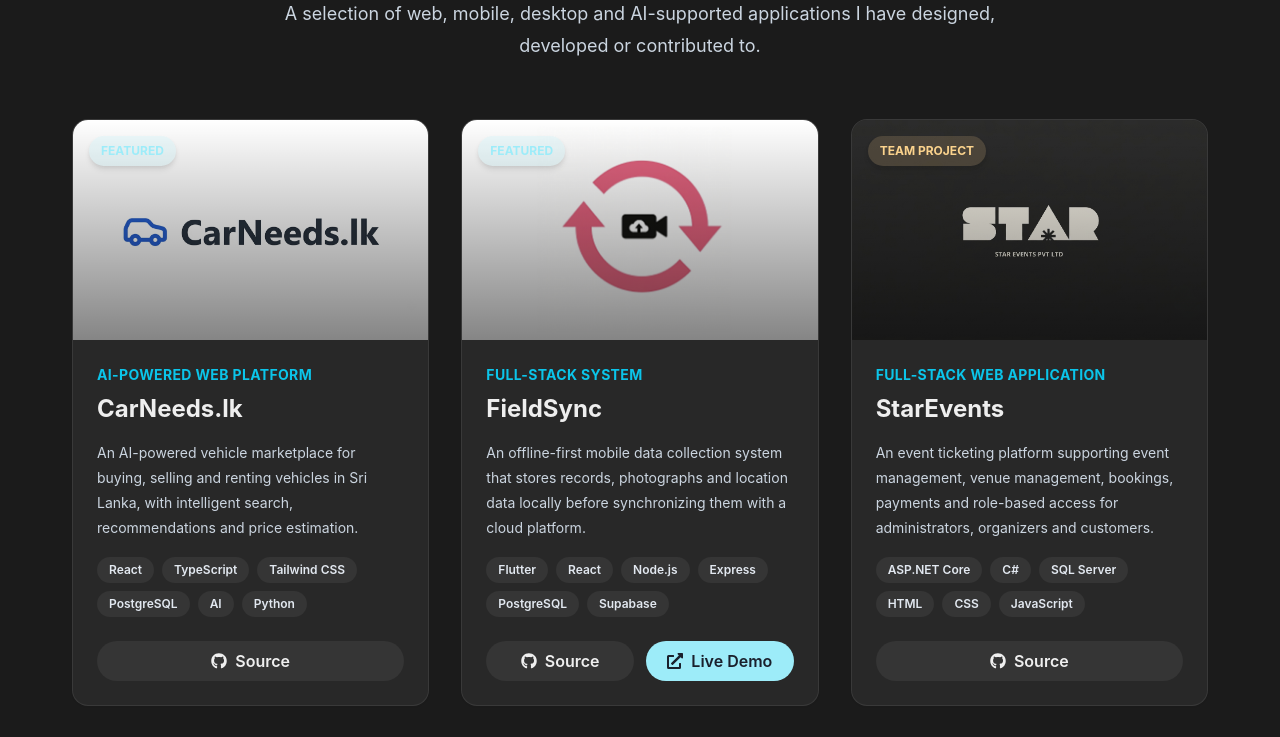
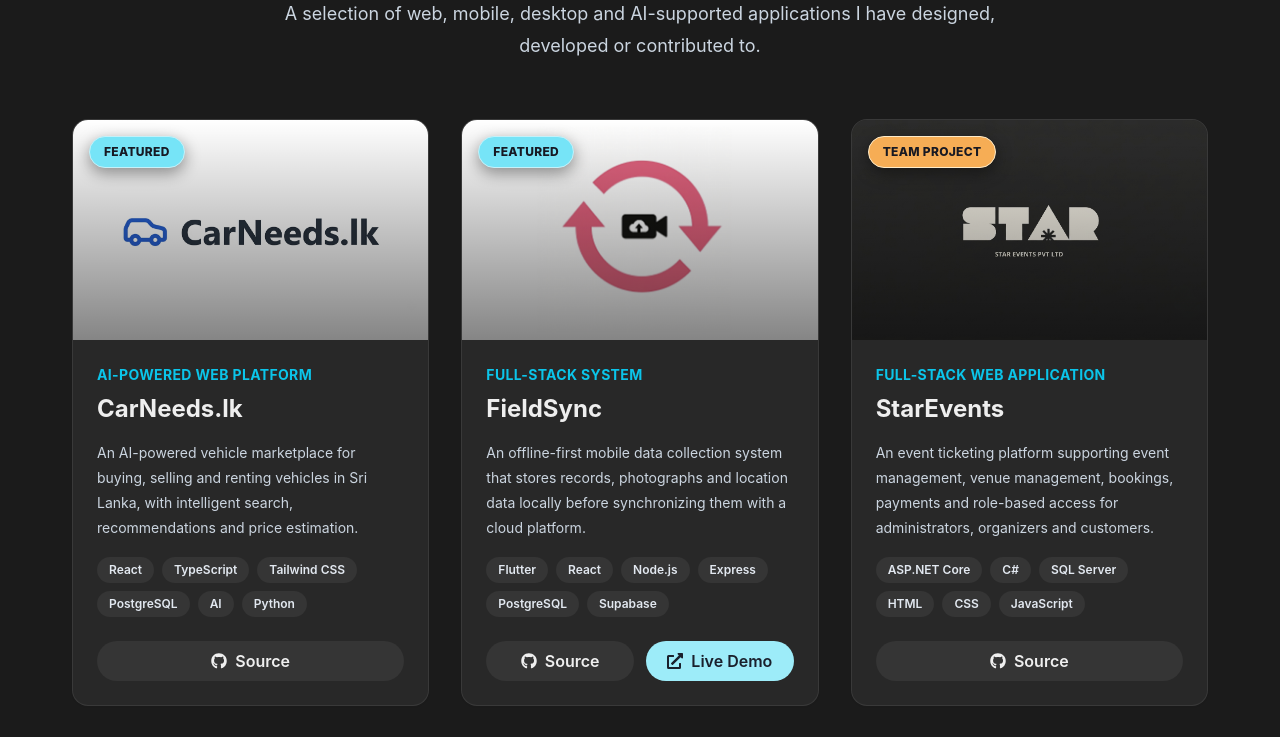
Before and after one commit to mrYumeth/my-portfolio, a React (Vite) app: page / in a window 1280 px wide. Shown: the part 3240-3977 px from the top of the page. Built offline with nearby package versions, Linux system fonts and the light colour scheme.

Commit message:
Updated Projects Section for better visiblity

```diff
--- a/src/components/ProjectCard.jsx
+++ b/src/components/ProjectCard.jsx
@@ -49,6 +49,33 @@ function ProjectCard({ project }) {
     'gray.100',
     'whiteAlpha.100',
   );
+
+  const statusBadgeStyles = {
+  Featured: {
+    background: 'cyan.300',
+    color: 'gray.900',
+    borderColor: 'cyan.100',
+  },
+
+  'Team Project': {
+    background: 'orange.300',
+    color: 'gray.900',
+    borderColor: 'orange.100',
+  },
+
+  Recent: {
+    background: 'purple.500',
+    color: 'white',
+    borderColor: 'purple.200',
+  },
+};
+
+const currentStatusStyle =
+  statusBadgeStyles[project.status] || {
+    background: 'gray.600',
+    color: 'white',
+    borderColor: 'gray.300',
+  };
 
   return (
     <Box
@@ -118,17 +145,19 @@ function ProjectCard({ project }) {
           position="absolute"
           top={4}
           left={4}
-          px={3}
+          px={3.5}
           py={1.5}
           borderRadius="full"
-          colorScheme={
-            project.status === 'Featured'
-              ? 'cyan'
-              : project.status === 'Recent'
-                ? 'purple'
-                : 'orange'
-          }
-          boxShadow="md"
+          background={currentStatusStyle.background}
+          color={currentStatusStyle.color}
+          border="1px solid"
+          borderColor={currentStatusStyle.borderColor}
+          boxShadow="0 5px 16px rgba(0, 0, 0, 0.4)"
+          fontSize="xs"
+          fontWeight="800"
+          letterSpacing="wide"
+          textTransform="uppercase"
+          zIndex={2}
         >
           {project.status}
         </Badge>
```
